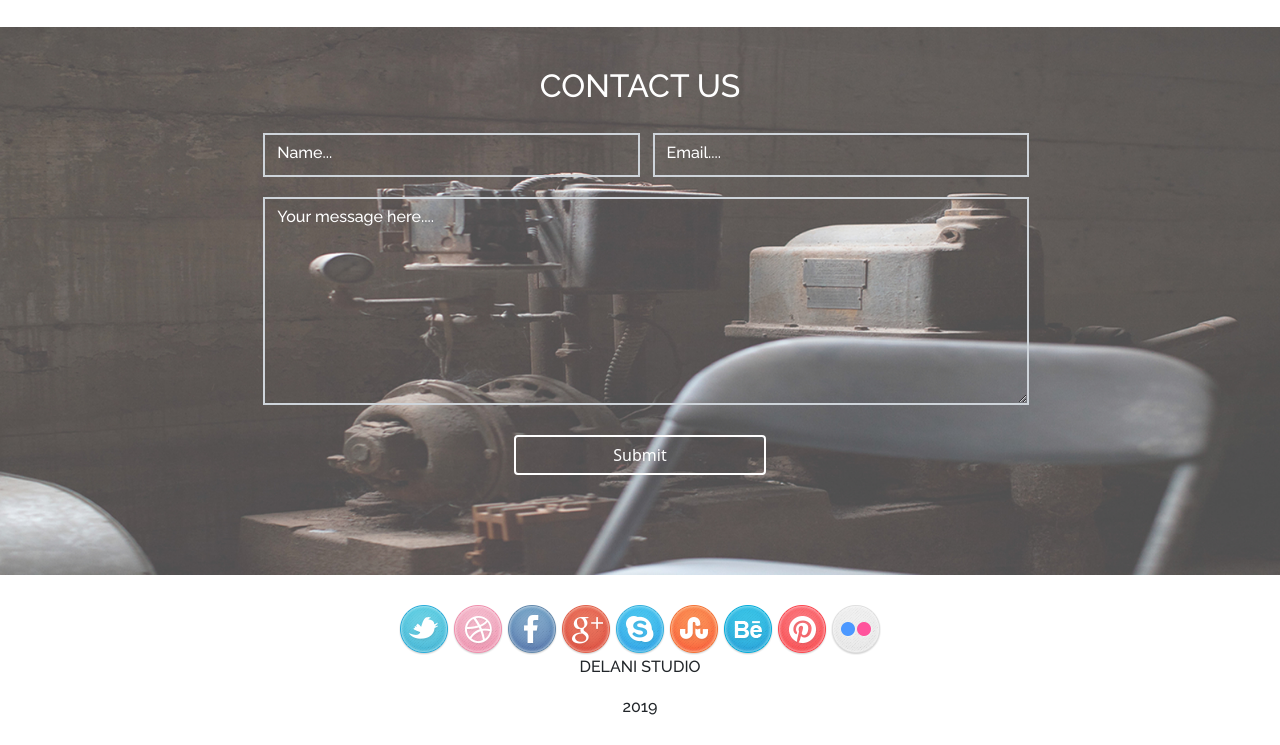
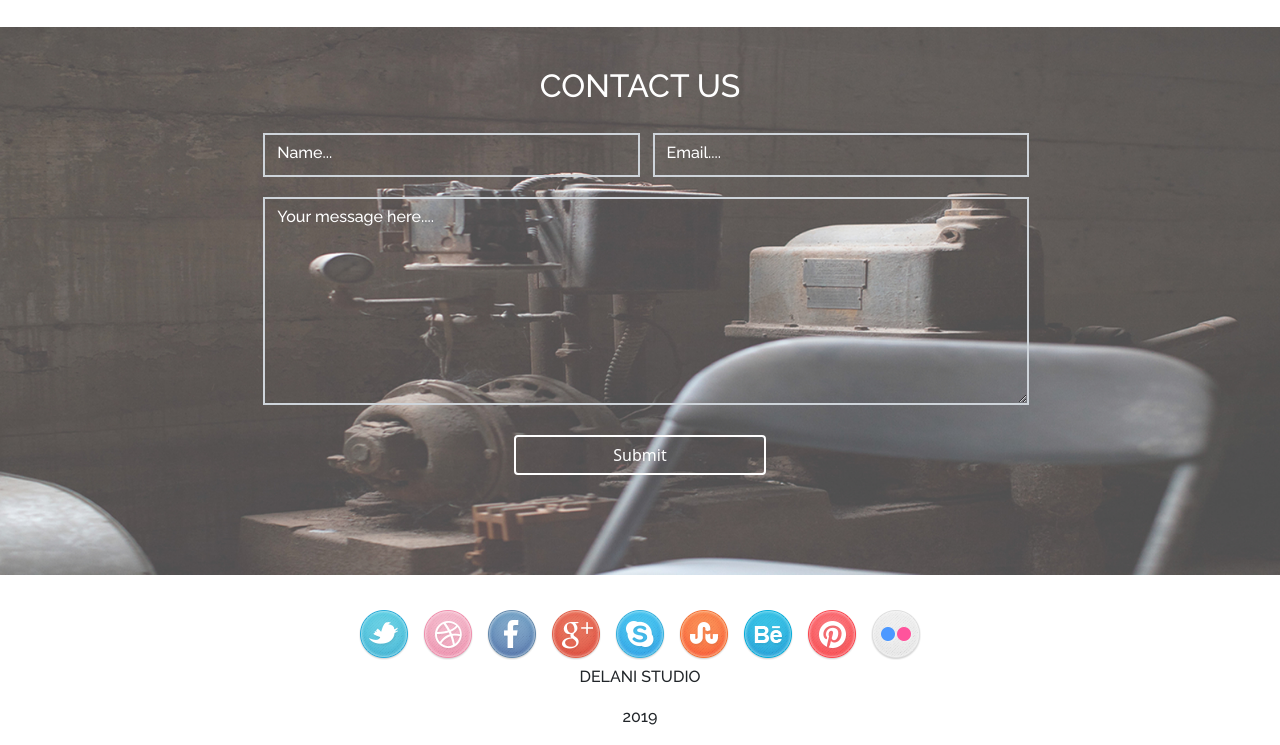
Before and after one commit to wabai12874/DelaniStudio, a plain HTML site: page index.html in a window 1280 px wide. Shown: the part 1989-2734 px from the top of the page. Drawn offline with nearby package versions, Linux system fonts and the light colour scheme.

Commit message:
padding to footer images added

```diff
--- a/style.css
+++ b/style.css
@@ -250,6 +250,9 @@ input[type=text],input[type=email],#comment{
     padding-top: 30px;
     font-family: 'Raleway', sans-serif;
 }
+.foot img{
+    margin: 5px;
+}
 
 
 
```
